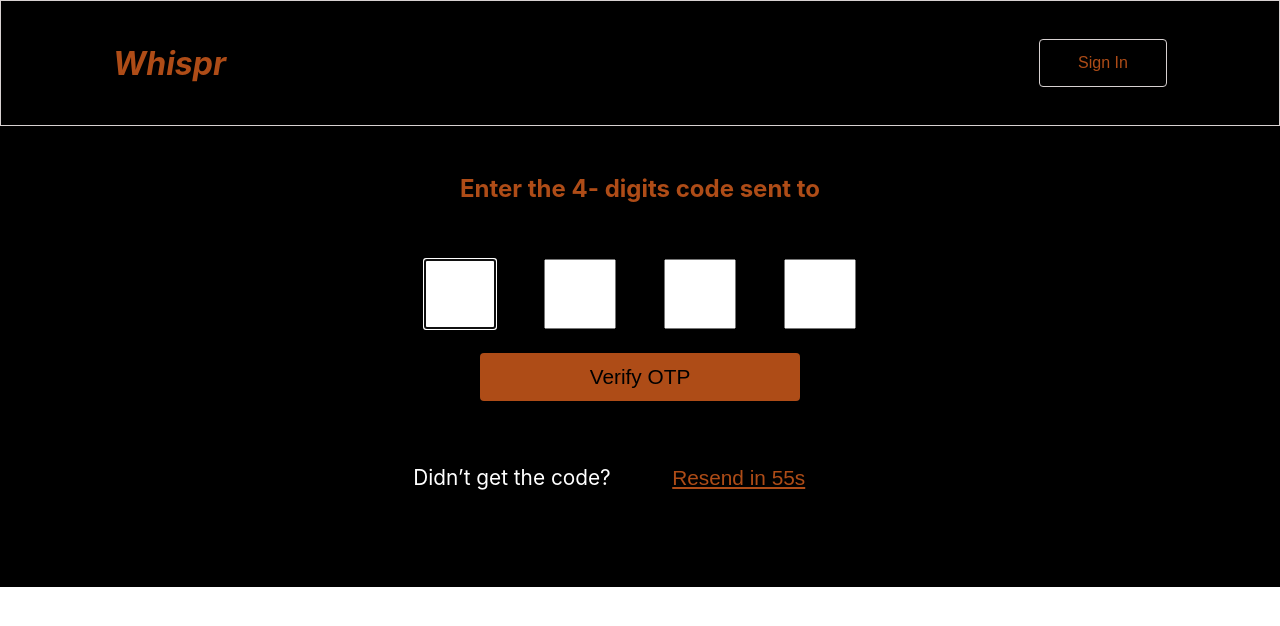
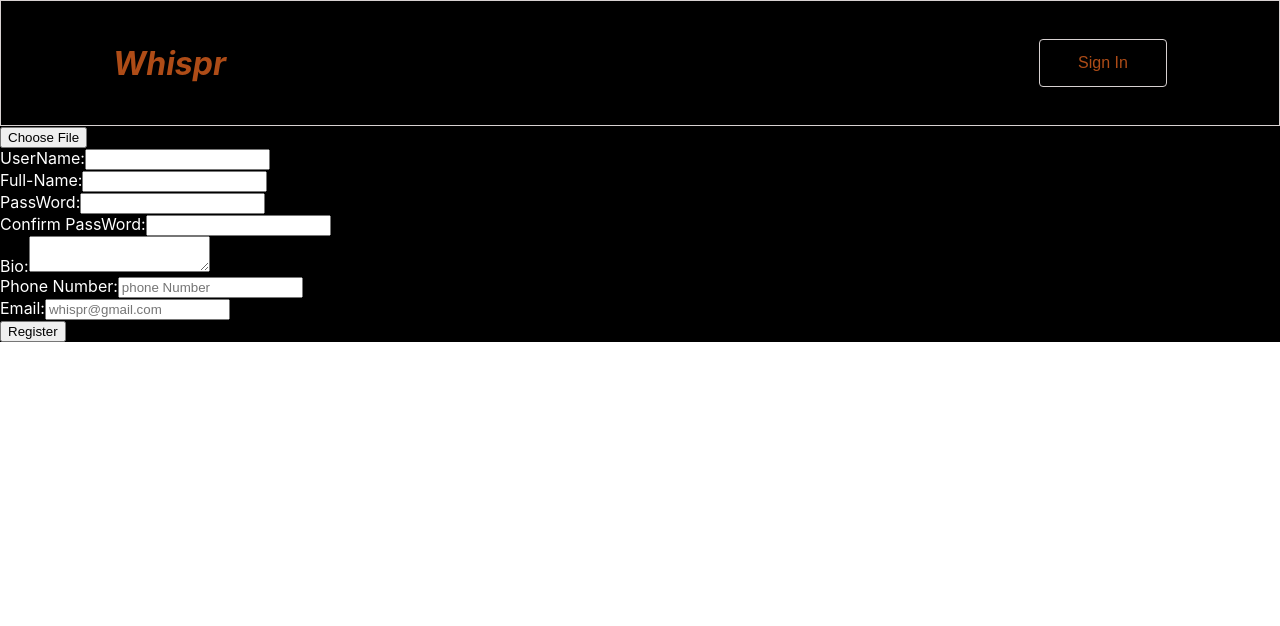
Before and after one commit to justemitayo/whispr_web, a React (Create React App) app: page /register-user in a window 1280 px wide. Shown: the top 626 px of the page. Built offline with nearby package versions, Linux system fonts and the light colour scheme.

Commit message:
registerUser

```diff
--- a/src/App.tsx
+++ b/src/App.tsx
@@ -6,6 +6,7 @@
 import Navbar from './Component/Navbar';
 import AccountPopup from './Component/AccountPopup';
 import Verification from './Component/Verify/Verification';
+import Registration from './Component/Verify/Registration';
 
 const App:React.FC = () => {
 
@@ -15,10 +16,11 @@
        {loginPop ? <AccountPopup setLoginPop={setLoginPop}/> : <></>}
       <div className="App">
       <Navbar setLoginPop ={setLoginPop}/>
-      <Verification email=''/>
-      {/* <Routes>
-        <Route path=''  />
-      </Routes> */}
+      {/* <Verification email=''/> */}
+      <Registration />
+      <Routes>
+        {/* <Route path='/register-user' element={<Registration />} /> */}
+      </Routes>
         <ToastContainer />
       </div>
     </BrowserRouter>
--- /dev/null
+++ b/src/Component/Verify/Registration.css
@@ -0,0 +1,3 @@
+label{
+  color: white;
+}
--- /dev/null
+++ b/src/Component/Verify/Registration.tsx
@@ -0,0 +1,204 @@
+import React, { useEffect, useState } from 'react';
+import './Registration.css'
+import { toast } from 'react-toastify';
+import { useRegisterUser } from '../../Auths/hooks';
+
+const Registration = () => {
+  const [profilePicture, setProfilePicture] = useState<File | null>(null);
+  const [preview, setPreview] = useState<string | null>(null);
+  const [regUser, setRegUser] = useState({
+    user_name: '',
+    full_name:'',
+    bio:'',
+    phone_number:'',
+    email: '',
+    password: '',
+    confirm_password:''
+  })
+
+  const registerUser = useRegisterUser();
+
+  useEffect(() => {
+    const pendingUser = JSON.parse(localStorage.getItem('pendingUser') || '{}');
+
+    if(pendingUser?.email || pendingUser?.user_name || pendingUser?.phone_number) {
+      setRegUser((previous) => ({
+        ...previous,
+        user_name: pendingUser?.user_name || '',
+        phone_number: pendingUser?.phone_number || '',
+        email: pendingUser?.email || '',
+      }))
+    }
+
+  }, []);
+
+  const isValidEmail = (email: string) => {
+    if (!email.includes('@')) return false;
+    const parts = email.split('@');
+    if (parts.length !== 2) return false;
+    const [local, domain] = parts;
+    if (!local || !domain || domain.split('.').length < 2) return false;
+    return true;
+  };
+
+  const validateInputs = () => {
+    const { full_name, phone_number, email, password, confirm_password } = regUser;
+    const errors: string[] = [];
+
+    if (!full_name.trim()) {
+      toast.error('Full name is required.');
+    }
+
+    if (!/^\d{10,15}$/.test(phone_number)) {
+      toast.error('Phone number must be 10 to 15 digits.');
+    }
+
+    if (!isValidEmail(email)) {
+      toast.error('Email format is invalid.');
+    }
+
+    if (!password || password.length < 6) {
+      toast.error('Password must be at least 6 characters.');
+    }
+
+    if (!confirm_password) {
+      toast.error('Please confirm your password.');
+    } else if (password !== confirm_password) {
+      toast.error('Passwords do not match.');
+    }
+
+    if (profilePicture && !profilePicture.type.startsWith('image/')) {
+      toast.error('Profile picture must be an image file.');
+    }
+
+    return errors;
+  };
+
+
+  const handleInputChange = (e: React.ChangeEvent<HTMLInputElement | HTMLTextAreaElement>) => {
+    setRegUser((previous) => ({...previous, [e.target.name]: e.target.value}))
+  }
+
+
+  const profileChange = (e: React.ChangeEvent<HTMLInputElement>) => {
+    const file = e.target.files?.[0];
+    if (file) {
+      setProfilePicture(file);
+      setPreview(URL.createObjectURL(file));
+    }
+  };
+  const handleSubmit = async(e: React.FormEvent) => {
+    e.preventDefault();
+
+    validateInputs()
+
+    const payload = {
+      user_name: regUser.user_name.trim(),
+      full_name: regUser.full_name.trim(),
+      bio: regUser.bio.trim(),
+      phone_number: regUser.phone_number.trim(),
+      email: regUser.email.trim(),
+      password: regUser.password.trim(),
+      confirm_password: regUser.confirm_password.trim(),
+      profile_picture: profilePicture
+    }
+
+    registerUser.mutate(payload, {
+      onSuccess: (response) => {
+        toast.success('Registration successful!');
+        localStorage.setItem('RegisteredUser', JSON.stringify(payload));
+
+        if (response.data?.token) {
+          localStorage.setItem('token', response.data.token);
+        }
+
+
+        localStorage.removeItem('pendingUser')
+      },
+      onError: (error: any) => {
+        toast.error(error.message || 'Registration Failed');
+      },
+    })
+
+  }
+  return (
+    <form onSubmit={handleSubmit}>
+      <input type="file" accept="image/*" onChange={profileChange} />
+      {preview && <img src={preview} alt="Preview"  />}
+
+      <>
+      <div>
+        <label>UserName:</label>
+        <input
+          name='user_name'
+          type='text'
+          value={regUser.user_name}
+          onChange={handleInputChange}
+        />
+      </div>
+      <div>
+        <label>Full-Name:</label>
+        <input
+          name='full_name'
+          type='text'
+          value={regUser.full_name}
+          onChange={handleInputChange}
+        />
+      </div>
+      <div>
+        <label>PassWord:</label>
+        <input
+          name='password'
+          type='password'
+          value={regUser.password}
+          onChange={handleInputChange}
+        />
+      </div>
+      <div>
+        <label>Confirm PassWord:</label>
+        <input
+          name='confirm_password'
+          type='password'
+          value={regUser.confirm_password}
+          onChange={handleInputChange}
+        />
+      </div>
+      <div>
+        <label>Bio:</label>
+        <textarea
+          name='bio'
+          typeof='text'
+          value={regUser.bio}
+          onChange={handleInputChange}
+        />
+      </div>
+      <div>
+        <label>Phone Number:</label>
+        <input
+          name='phone_number'
+          type='tel'
+          placeholder='phone Number'
+          value={regUser.phone_number}
+          onChange={handleInputChange}
+        />
+      </div>
+      <div>
+        <label>Email:</label>
+        <input
+          name='email'
+          type='text'
+          placeholder='whispr@gmail.com'
+          value={regUser.email}
+          onChange={handleInputChange}
+        />
+      </div>
+      </>
+      <button type="submit" disabled={registerUser.isPending}>
+        {registerUser.isPending ? 'loading...' : 'Register'}
+      </button>
+
+    </form>
+  )
+}
+
+export default Registration
```
